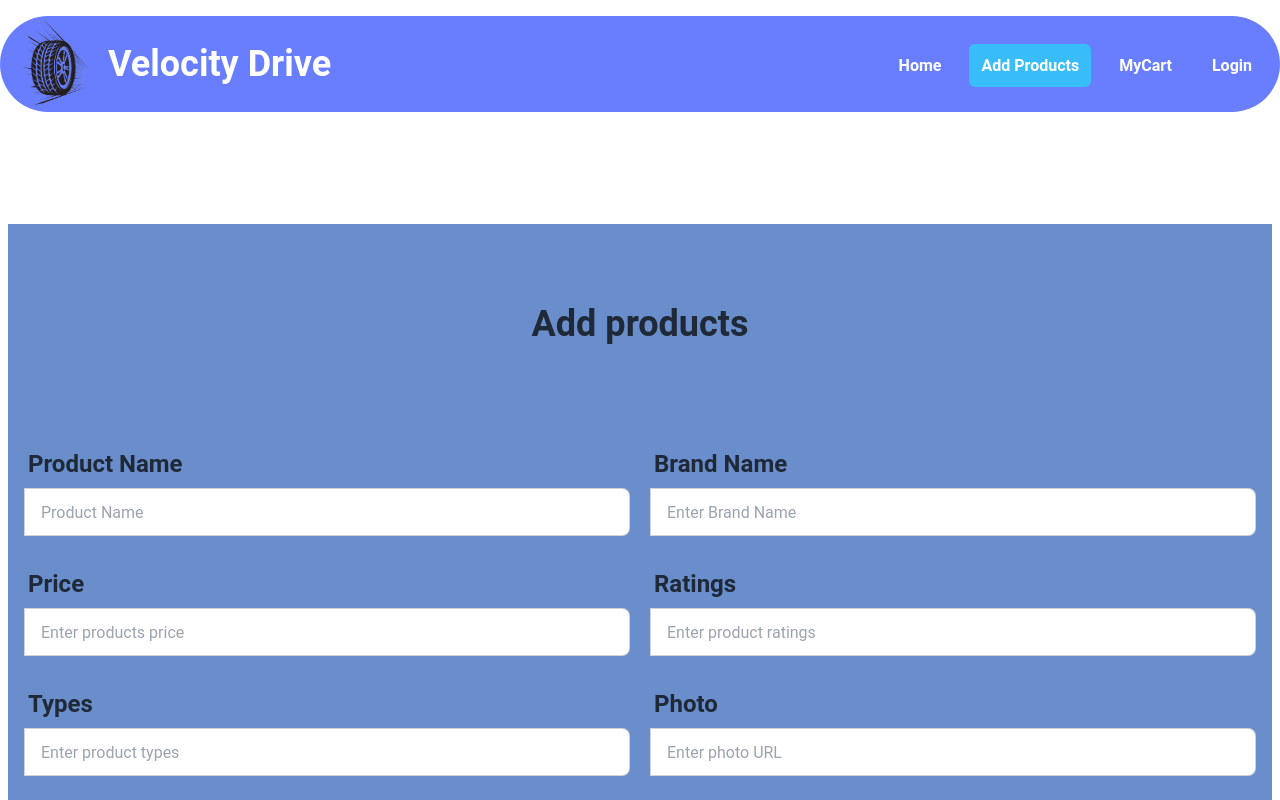
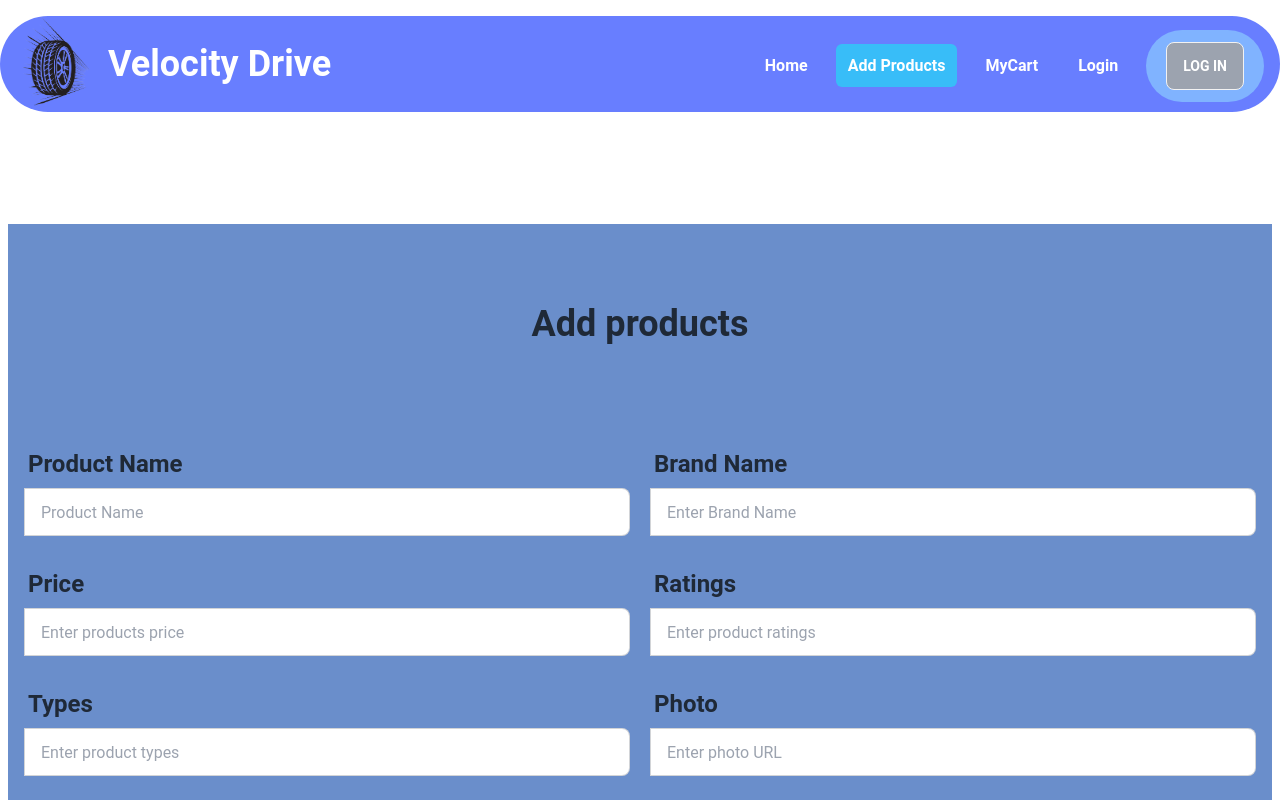
Before and after one commit to shakib-anwar-nibir17/velocity-drive-sn17-client, a React (Vite) app: page /add_products in a window 1280 px wide. Shown: the top 800 px of the page. Built offline with nearby package versions, Linux system fonts and the light colour scheme; no server answers.

Commit message:
navbar with user login state

```diff
--- a/src/Pages/Home/Home.jsx
+++ b/src/Pages/Home/Home.jsx
@@ -9,7 +9,7 @@ const Home = () => {
       <Banner></Banner>
       <div className="mt-16">
         <h2
-          className="text-3xl font-bold
+          className="text-3xl md:text-7xl font-bold
          text-sky-400 text-center"
         >
           Our Brands
--- a/src/Pages/Shared/Navbar/Navbar.jsx
+++ b/src/Pages/Shared/Navbar/Navbar.jsx
@@ -1,9 +1,19 @@
-import { useState } from "react";
+import { useContext, useState } from "react";
 import { Link, NavLink } from "react-router-dom";
 import logo from "../../../assets/images/logo.png";
+import userDefaultPic from "../../../assets/images/avatar.png";
+import { AuthContext } from "../../../Providers/AuthProviders";
 
 const Navbar = () => {
   const [menuOpen, setMenuOpen] = useState(false);
+  const { user, logOut } = useContext(AuthContext);
+  console.log(user);
+
+  const handleSignOut = () => {
+    logOut()
+      .then((result) => console.log(result))
+      .catch((error) => console.error(error));
+  };
   const navLinks = (
     <>
       <li className="mb-5 md:mb-0">
@@ -80,12 +90,49 @@ const Navbar = () => {
         <span className="w-full h-1 bg-white"></span>
         <span className="w-full h-1 bg-white"></span>
       </div>
+
       <ul
-        className={`flex-col md:flex-row md:flex text-center md:pt-3 mt-3 md:mt-0 pb-2 font-bold gap-4 ${
+        className={`flex-col md:flex-row md:flex text-center md:pt-3 mt-3 md:mt-0 pb-2 font-bold gap-4 md:items-center ${
           menuOpen ? "hidden" : ""
         }`}
       >
         {navLinks}
+        <div className="flex items-center space-x-3 bg-[#80B3FF] px-5 py-3 rounded-full justify-center mx-4 md:mx-0">
+          {user && user.displayName ? (
+            <div className="hidden md:block">
+              <h2>{user.displayName}</h2>
+            </div>
+          ) : user ? (
+            <div className="hidden md:block">
+              <h2>{user.email}</h2>
+            </div>
+          ) : null}
+          {user && user.photoURL ? (
+            <label className="btn btn-ghost btn-circle avatar">
+              <div className="w-110 rounded-full ">
+                <img src={user.photoURL} />
+              </div>
+            </label>
+          ) : user ? (
+            <label className="btn btn-ghost btn-circle avatar">
+              <div className="w-110 rounded-full">
+                <img src={userDefaultPic} />
+              </div>
+            </label>
+          ) : null}
+          {user ? (
+            <button
+              onClick={handleSignOut}
+              className="btn bg-green-400 text-white"
+            >
+              Log out
+            </button>
+          ) : (
+            <Link to="/login">
+              <button className="btn bg-gray-400 text-white">Log in</button>
+            </Link>
+          )}
+        </div>
       </ul>
     </nav>
   );
```
Also changed, not shown: src/assets/images/avatar.png (added).
